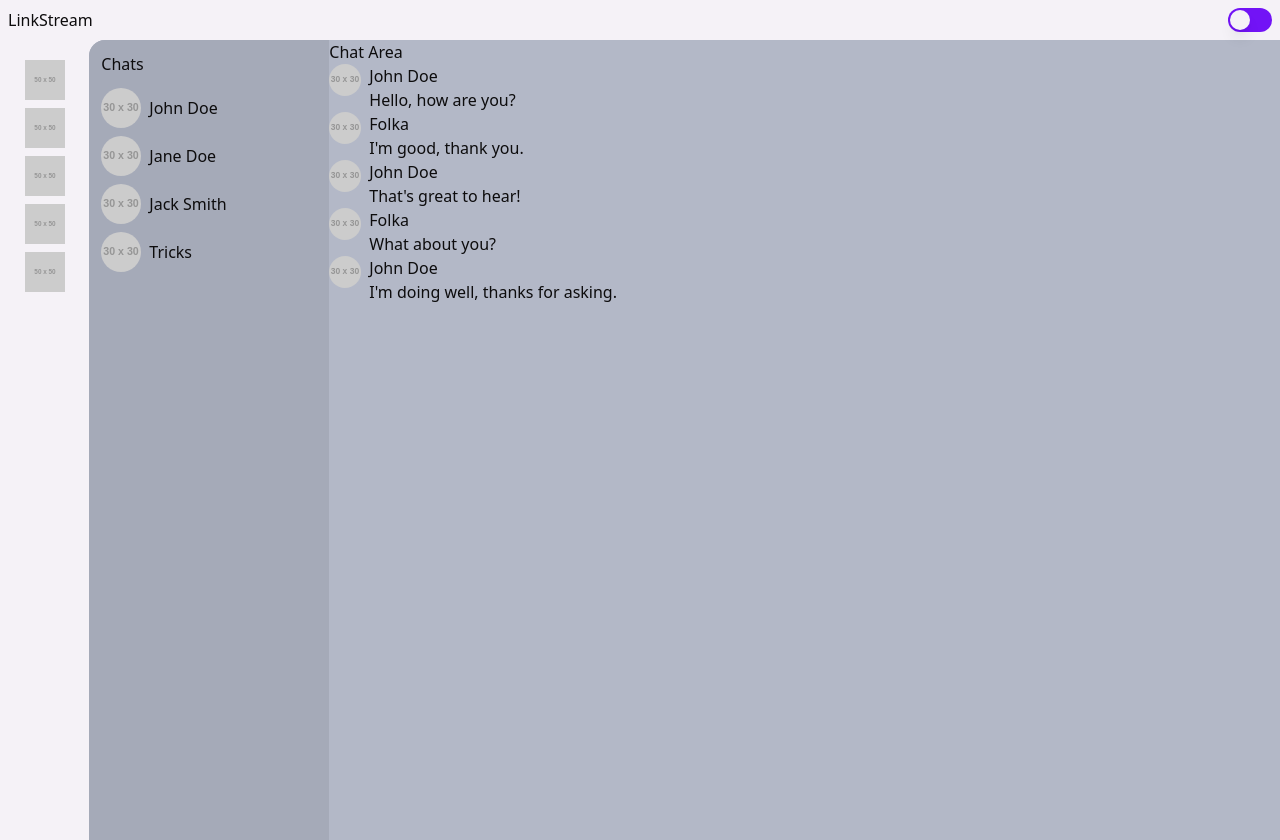
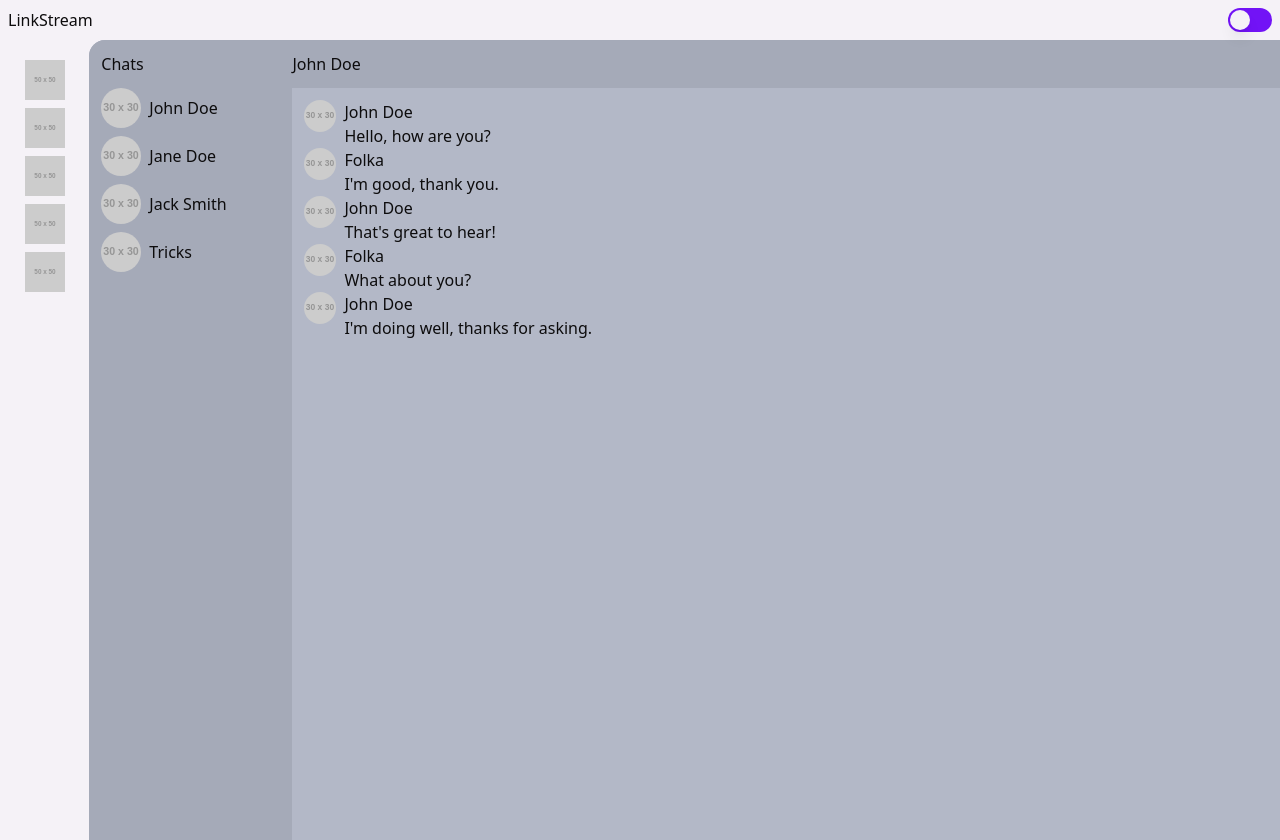
Before and after one commit to Folka2134/linkStream, a React (Vite) app: page / in a window 1280 px wide. Both pictures are taken after a click on the item "John Doe". Built offline with nearby package versions, Linux system fonts and the light colour scheme.

Commit message:
displaying selectedUser details

```diff
--- a/src/components/ChatArea.tsx
+++ b/src/components/ChatArea.tsx
@@ -2,7 +2,7 @@ import { useMessage } from "@/hooks/useMessage";
 import { useUser } from "@/hooks/useUser";
 
 const ChatArea = ({ selectedChatId }: any) => {
-  const { userMap } = useUser();
+  const { userMap, selectedUserId } = useUser();
   const { messageMap } = useMessage();
 
   // loop over messages and appending to messages array
@@ -13,12 +13,15 @@ const ChatArea = ({ selectedChatId }: any) => {
     }
   }
 
-  console.log(messages);
+  let selectedUser = userMap[selectedUserId!];
 
   return (
-    <div>
-      <h4>Chat Area</h4>
+    <div className="w-full">
+      <div className="flex h-12 items-center bg-primary">
+        <h4>{selectedUser.userName}</h4>
+      </div>
 
+      <div className="p-3">
         {/* // loop over messages and display content in order of timestamp */}
         {messages
           .sort((a, b) => a.timestamp - b.timestamp)
@@ -39,6 +42,7 @@ const ChatArea = ({ selectedChatId }: any) => {
             );
           })}
       </div>
+    </div>
   );
 };
 
```
Lines whose indentation alone changed are shown as unchanged.
